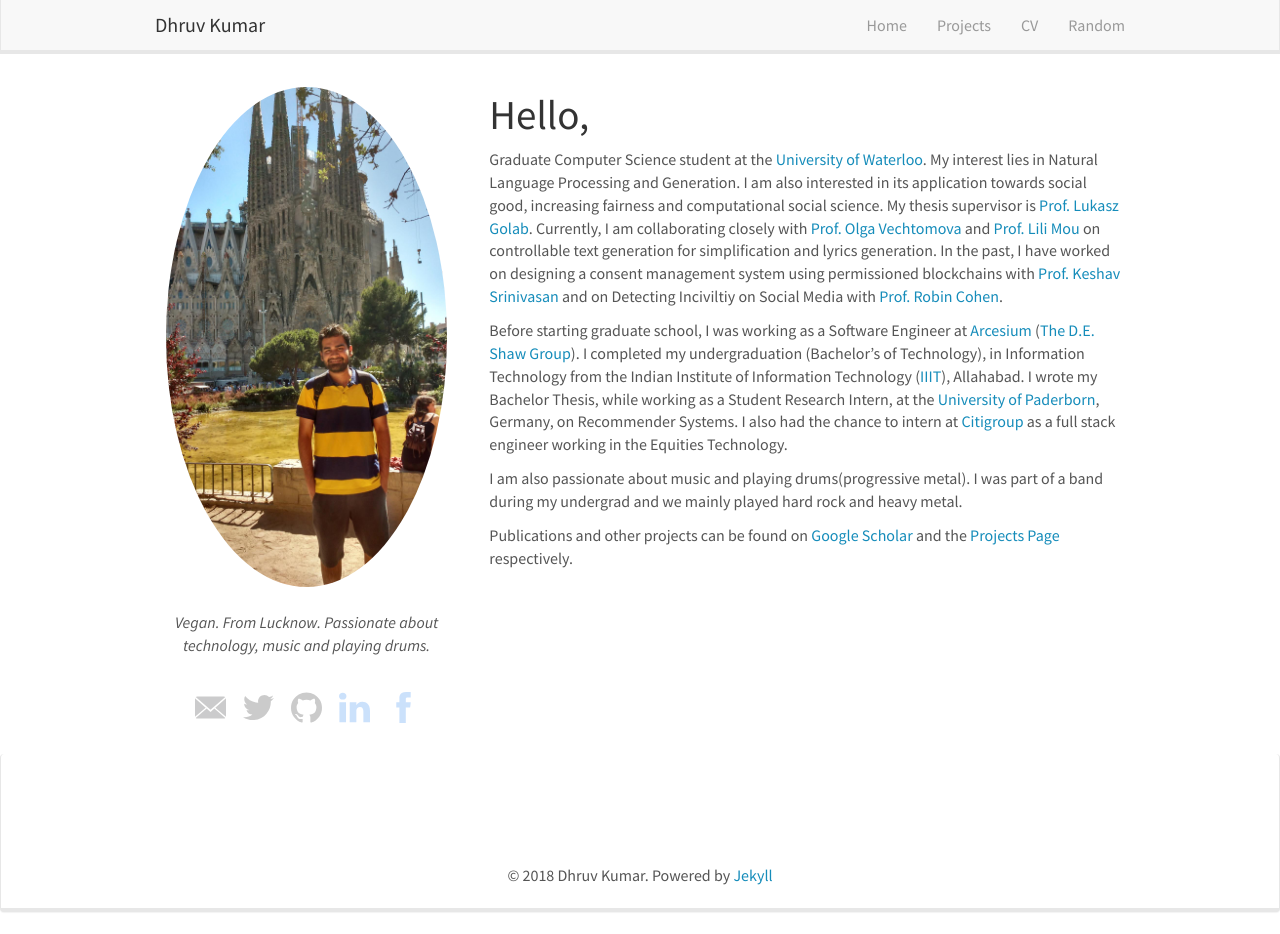
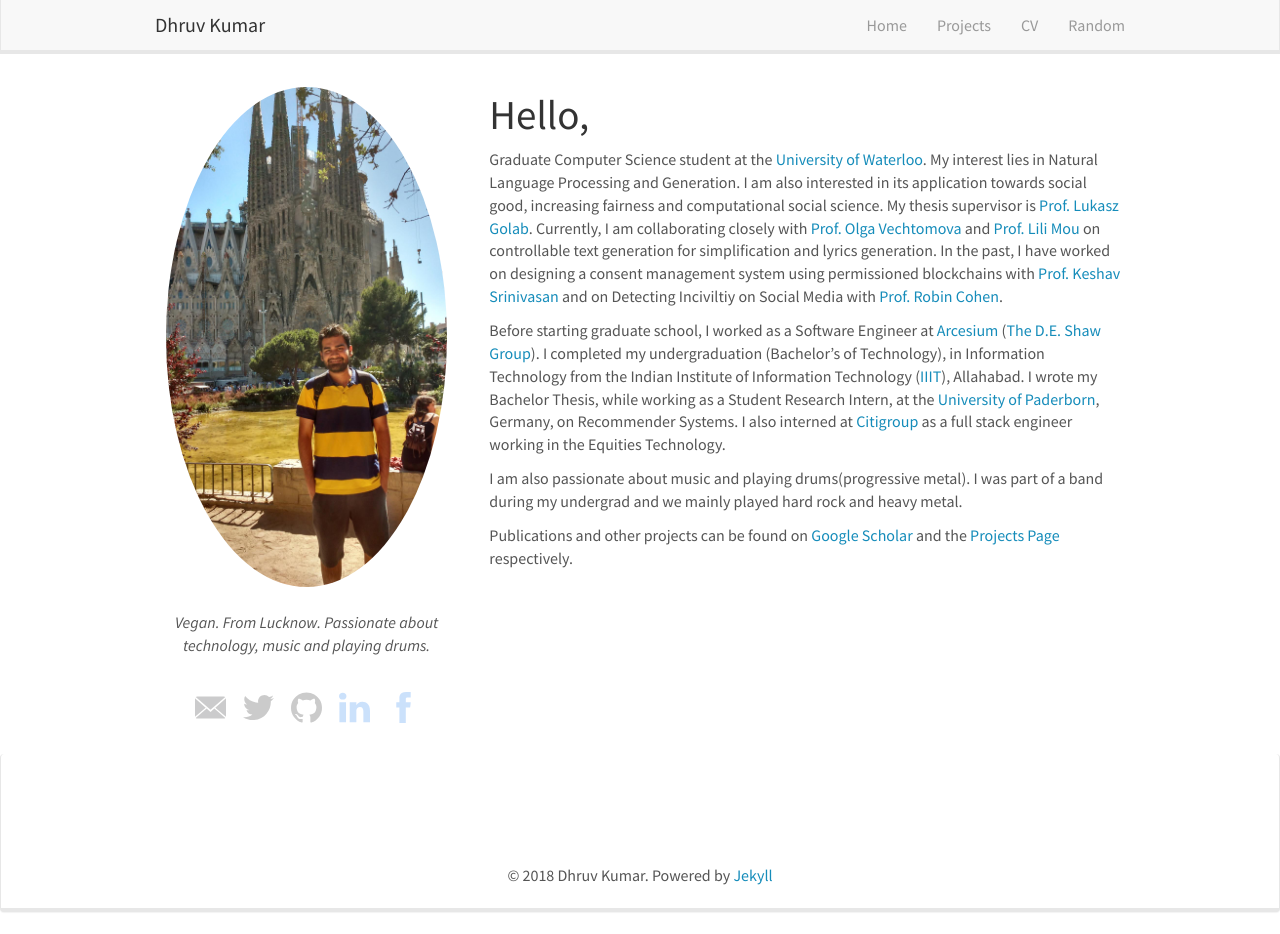
Before and after one commit to ddhruvkr/ddhruvkr.github.io, a Jekyll site: the page built from _pages/home.md, in a window 1280 px wide and 934 px high. Built offline with Jekyll 4.4.1, drawn with Linux system fonts in a browser that asks for light colours; nearby versions of some CDN libraries.

Commit message:
minor updates

```diff
--- a/_pages/home.md
+++ b/_pages/home.md
@@ -7,6 +7,6 @@ permalink: /
 ---
 
 <p>Graduate Computer Science student at the [University of Waterloo](https://uwaterloo.ca/). My interest lies in Natural Language Processing and Generation. I am also interested in its application towards social good, increasing fairness and computational social science. My thesis supervisor is [Prof. Lukasz Golab](http://www.engineering.uwaterloo.ca/~lgolab/). Currently, I am collaborating closely with [Prof. Olga Vechtomova](http://ov-research.uwaterloo.ca/index.html) and [Prof. Lili Mou](http://lili-mou.github.io/) on controllable text generation for simplification and lyrics generation. In the past, I have worked on designing a consent management system using permissioned blockchains with [Prof. Keshav Srinivasan](http://blizzard.cs.uwaterloo.ca/keshav/) and on Detecting Inciviltiy on Social Media with [Prof. Robin Cohen](http://cs.uwaterloo.ca/~rcohen/).  </p>
-<p>Before starting graduate school, I was working as a Software Engineer at [Arcesium](http://www.arcesium.com/) ([The D.E. Shaw Group](https://www.deshawindia.com/)). I completed my undergraduation (Bachelor's of Technology), in Information Technology from the Indian Institute of Information Technology ([IIIT](http://iiita.ac.in/)), Allahabad. I wrote my Bachelor Thesis, while working as a Student Research Intern, at the [University of Paderborn](https://www.uni-paderborn.de/en/university/), Germany, on Recommender Systems. I also had the chance to intern at [Citigroup](http://www.citigroup.com/citi/) as a full stack engineer working in the Equities Technology.</p>
+<p>Before starting graduate school, I worked as a Software Engineer at [Arcesium](http://www.arcesium.com/) ([The D.E. Shaw Group](https://www.deshawindia.com/)). I completed my undergraduation (Bachelor's of Technology), in Information Technology from the Indian Institute of Information Technology ([IIIT](http://iiita.ac.in/)), Allahabad. I wrote my Bachelor Thesis, while working as a Student Research Intern, at the [University of Paderborn](https://www.uni-paderborn.de/en/university/), Germany, on Recommender Systems. I also interned at [Citigroup](http://www.citigroup.com/citi/) as a full stack engineer working in the Equities Technology.</p>
 <p>I am also passionate about music and playing drums(progressive metal). I was part of a band during my undergrad and we mainly played hard rock and heavy metal.</p>
 <p>Publications and other projects can be found on [Google Scholar](https://scholar.google.ca/citations?user=IiMW328AAAAJ&hl=en&oi=ao) and the [Projects Page](http://ddhruvkr.github.io/projects/) respectively.</p>
```
